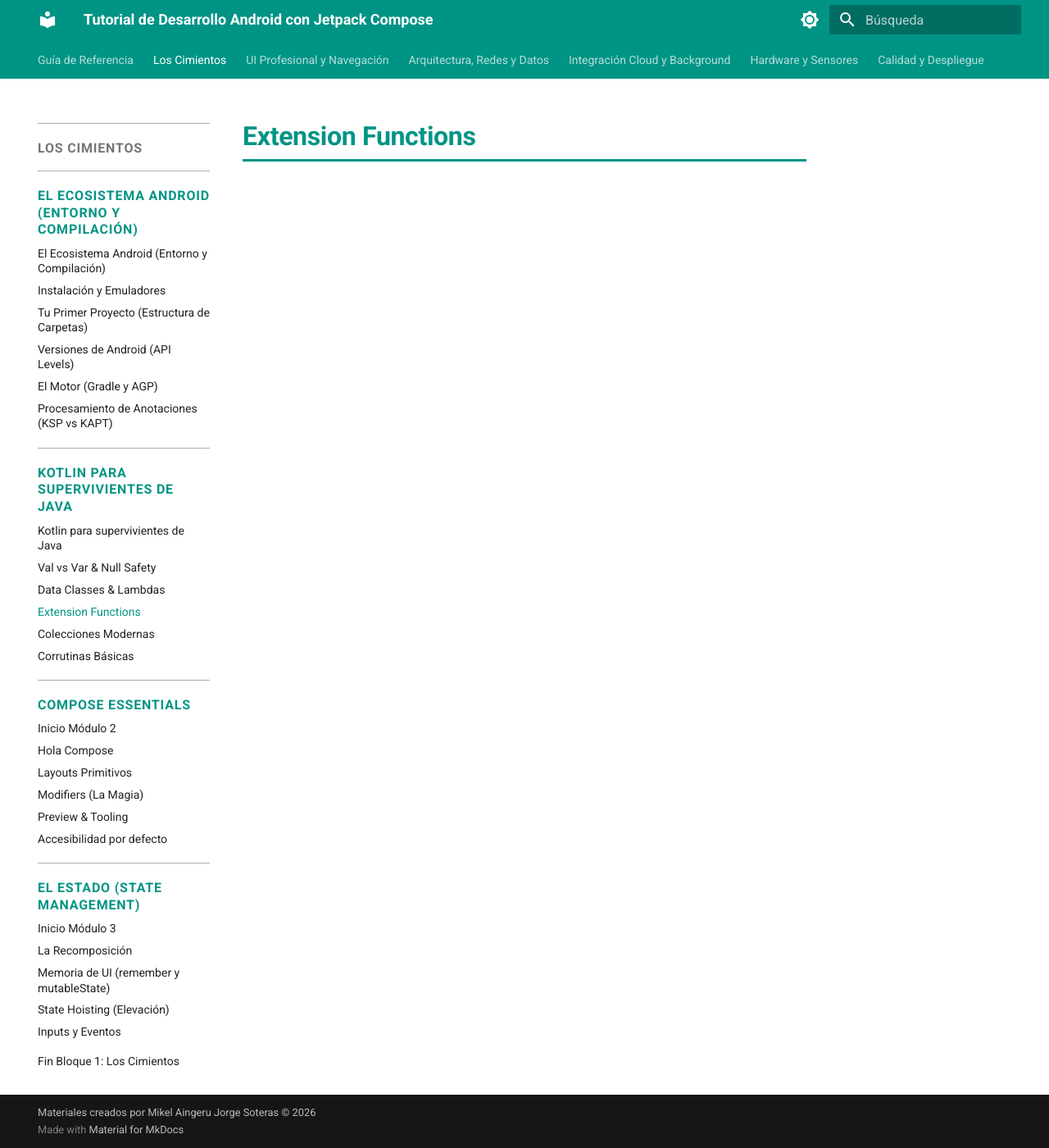
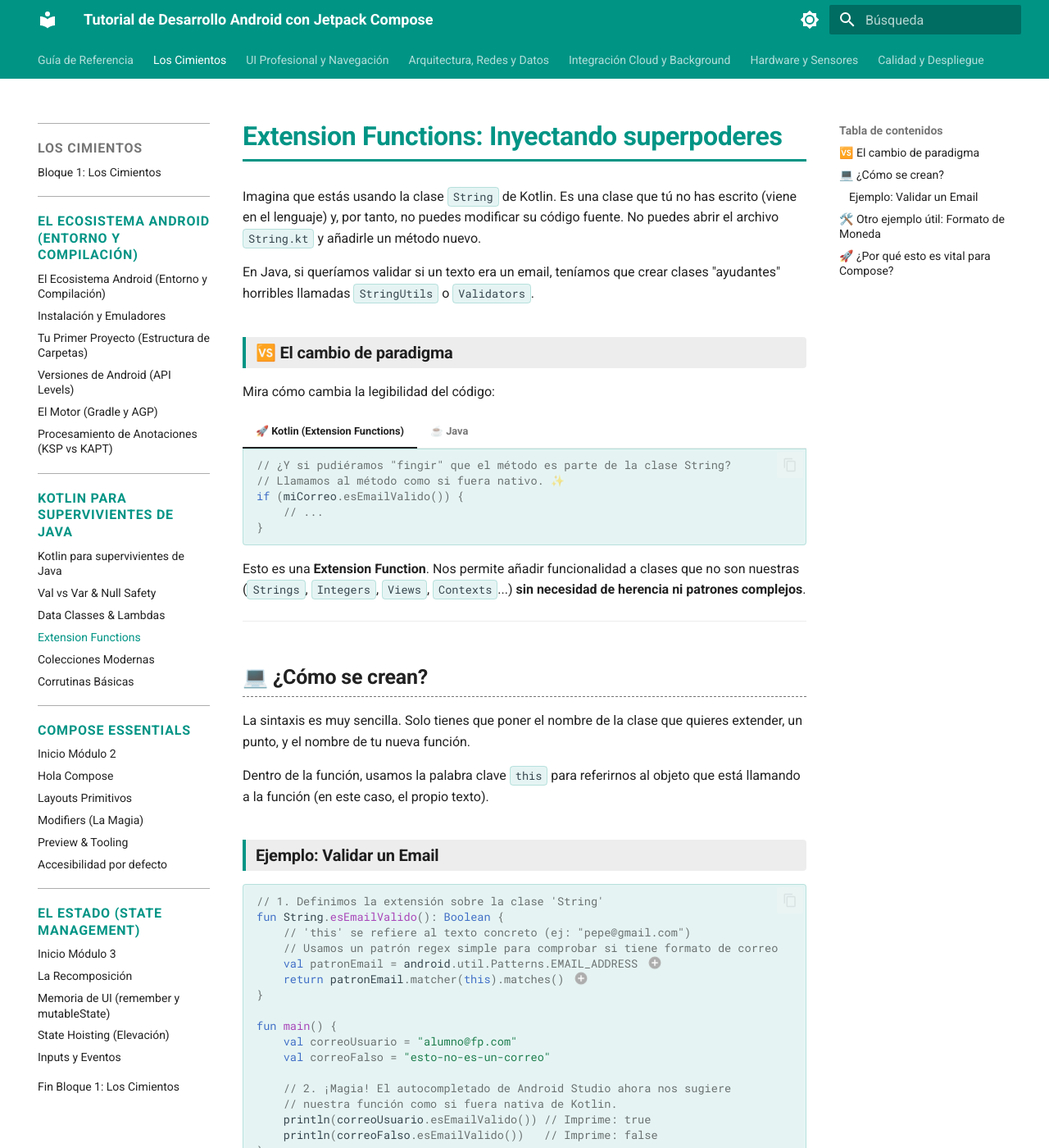
Before and after one commit to PVallejoEduca/apuntes_PPS_7_8, an MkDocs documentation site: the page built from docs/bloque_1/modulo_1/b1-m1_3-extension_functions.md, in a window 1280 px wide and 1400 px high. Shown: the whole window at 82% size. Built offline with MkDocs 1.6.1 and Material for MkDocs 9.7.7, drawn with Linux system fonts in a browser that asks for light colours; some of the changed text lies outside the part shown.

Commit message:
b1-m1_3 hecho y quitados varios iconos de otras páginas

````diff
--- a/docs/bloque_1/modulo_1/b1-m1_3-extension_functions.md
+++ b/docs/bloque_1/modulo_1/b1-m1_3-extension_functions.md
@@ -1 +1,128 @@
-# Extension Functions
+# Extension Functions: Inyectando superpoderes
+
+Imagina que estás usando la clase `String` de Kotlin. Es una clase que tú no has escrito (viene en el lenguaje) y, por tanto, no puedes modificar su código fuente. No puedes abrir el archivo `String.kt` y añadirle un método nuevo.
+
+En Java, si queríamos validar si un texto era un email, teníamos que crear clases "ayudantes" horribles llamadas `StringUtils` o `Validators`.
+
+### 🆚 El cambio de paradigma
+
+Mira cómo cambia la legibilidad del código:
+
+=== "🚀 Kotlin (Extension Functions)"
+    ```kotlin
+    // ¿Y si pudiéramos "fingir" que el método es parte de la clase String?
+    // Llamamos al método como si fuera nativo. ✨
+    if (miCorreo.esEmailValido()) {
+        // ...
+    }
+    ```
+
+=== "☕ Java"
+    ```java
+    // Teníamos que llamar a una clase externa estática
+    // y pasarle nuestro objeto como parámetro. 🤢
+    if (ValidatorUtils.esEmailValido(miCorreo)) {
+        // ...
+    }
+    ```
+
+
+Esto es una **Extension Function**. Nos permite añadir funcionalidad a clases que no son nuestras (`Strings`, `Integers`, `Views`, `Contexts`...) **sin necesidad de herencia ni patrones complejos**.
+
+---
+
+## 💻 ¿Cómo se crean?
+
+La sintaxis es muy sencilla. Solo tienes que poner el nombre de la clase que quieres extender, un punto, y el nombre de tu nueva función.
+
+Dentro de la función, usamos la palabra clave `this` para referirnos al objeto que está llamando a la función (en este caso, el propio texto).
+
+### Ejemplo: Validar un Email
+
+```kotlin
+// 1. Definimos la extensión sobre la clase 'String'
+fun String.esEmailValido(): Boolean {
+    // 'this' se refiere al texto concreto (ej: "pepe@gmail.com")
+    // Usamos un patrón regex simple para comprobar si tiene formato de correo
+    val patronEmail = android.util.Patterns.EMAIL_ADDRESS // (1)!
+    return patronEmail.matcher(this).matches() // (2)!
+}
+
+fun main() {
+    val correoUsuario = "alumno@fp.com"
+    val correoFalso = "esto-no-es-un-correo"
+
+    // 2. ¡Magia! El autocompletado de Android Studio ahora nos sugiere
+    // nuestra función como si fuera nativa de Kotlin.
+    println(correoUsuario.esEmailValido()) // Imprime: true
+    println(correoFalso.esEmailValido())   // Imprime: false
+}
+```
+
+1. La clase `android.util.Patterns` es una joya oculta. Además de email, ya incluye validadores nativos para **Teléfonos** (`Patterns.PHONE`), **URLs web** (`Patterns.WEB_URL`) y **Direcciones IP** (`Patterns.IP_ADDRESS`). ¡Úsalos antes de inventar tu propia expresión regular compleja!
+2. La palabra clave `this` actúa como el sujeto de la oración. Si escribes `"hola".esEmailValido()`, dentro de la función, `this` valdrá `"hola"`.
+
+
+
+<figure markdown="span">
+  ![Diagrama conceptual de Extension Function](../../assets/bloque_1/modulo_1/3_extension_funcions.jpg)
+  <figcaption>Figura 1: No estamos modificando el código original de la clase String (que es de solo lectura). Kotlin crea un "truco" visual para que parezca que el método pertenece a ella.</figcaption>
+</figure>
+
+---
+
+## 🛠️ Otro ejemplo útil: Formato de Moneda
+
+Imagina que trabajas con precios. Tienes un `Double` (ej: 19.99) y quieres mostrarlo bonito en la pantalla (19,99 €).
+
+```kotlin
+// Extendemos la clase Double
+fun Double.aFormatoEuro(): String {
+    // Usamos 'this' para acceder al valor numérico (19.99)
+    return "$this €"
+}
+
+fun Double.conDescuento(porcentaje: Int): Double {
+    return this - (this * porcentaje / 100)
+}
+
+fun main() {
+    val precioCamiseta = 20.0
+
+    // Podemos encadenar extension functions una detrás de otra 🔗
+    println(precioCamiseta.conDescuento(50).aFormatoEuro())
+    // Imprime: "10.0 €"
+}
+```
+
+---
+
+## 🚀 ¿Por qué esto es vital para Compose?
+
+Quizás pienses: *"Vale, es azúcar sintáctico para ahorrarme una clase estática"*. Pero en Jetpack Compose, las Extension Functions son la base de todo el diseño.
+
+Cuando escribes un modificador para cambiar el aspecto de un botón:
+
+```kotlin
+// Todo esto son Extension Functions
+Modifier
+    .padding(16.dp)
+    .background(Color.Red)
+    .clickable { ... }
+```
+
+En realidad, `.padding()`, `.background()` y `.clickable()` son funciones de extensión que Google ha creado sobre la clase `Modifier`. Gracias a ellas, podemos encadenar configuraciones de forma fluida y legible.
+
+
+
+!!! note "Recuerda"
+    Usa las extension functions para crear código que se lea como una frase natural. Es mucho más fácil leer `usuario.esMayorDeEdad()` que leer `Utils.verificarEdad(usuario)`.
+
+---
+
+Ahora que sabemos potenciar clases existentes, vamos a ver cómo Kotlin revoluciona la forma en que trabajamos con listas de datos.
+
+<div style="display: flex; justify-content: space-between; margin-top: 2rem;" markdown="span">
+  [⬅️ Volver a Data Classes](b1-m1_2-data_class_lambdas.md){: .md-button }
+  [1.4. Colecciones Modernas ➡️](b1-m1_4-colecciones_modernas.md){: .md-button .md-button--primary }
+</div>
````
Also changed, not shown: docs/bloque_1/modulo_0/b1-m0_3-versiones_android.md (+1 -1 lines), docs/bloque_1/modulo_0/b1-m0_4-motor_gradle_agp.md (+1 -1 lines), docs/bloque_1/modulo_0/b1-m0_5-anotaciones_ksp_kapt.md (+1 -1 lines), docs/bloque_1/modulo_1/b1-m1_1-val_var_null_safety.md (+2 -2 lines), docs/bloque_1/modulo_1/b1-m1_2-data_class_lambdas.md (+2 -2 lines), docs/assets/bloque_1/modulo_1/3_extension_funcions.jpg (added).
